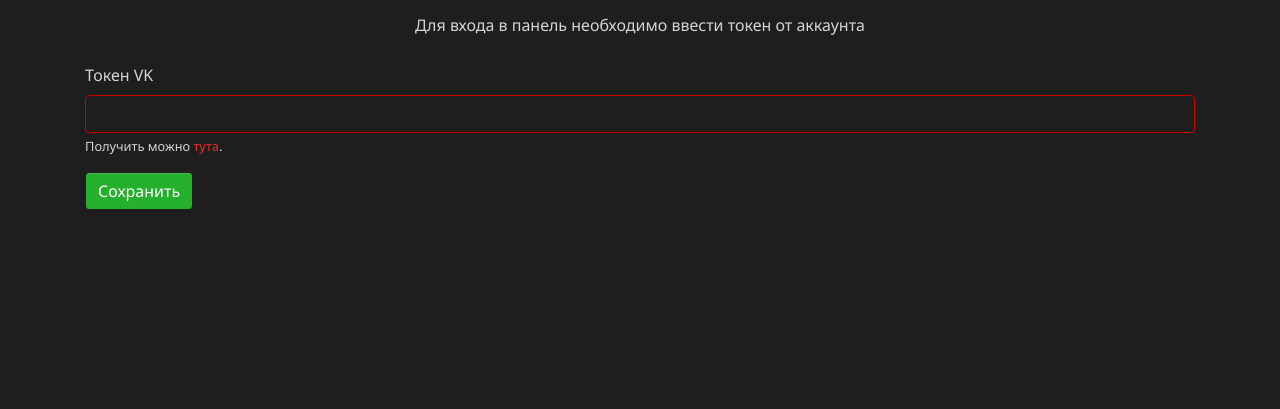
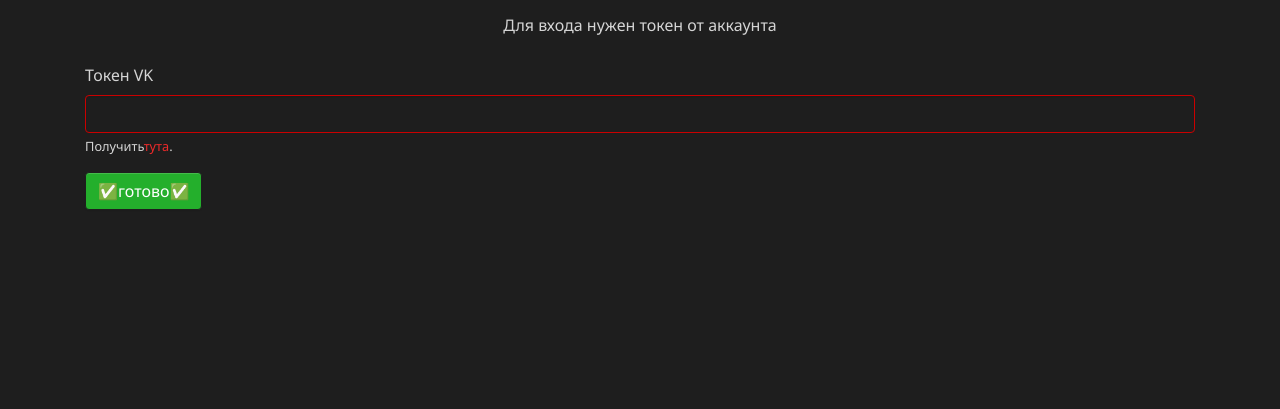
Before and after one commit to Azeget/ICADS, a Flask app: template duty/templates/pages/login.html in a window 1280 px wide. Shown: the part 26-435 px from the top of the page. Run offline with Flask 2, Linux system fonts and the light colour scheme; the template is opened without the code that fills it, so the values that code supplies are empty; parts of the project's set-up code (start-up, migrations or seed data) failed here and were passed over; some libraries are stand-ins or nearby versions.

Commit message:
Update login.html

```diff
--- a/duty/templates/pages/login.html
+++ b/duty/templates/pages/login.html
@@ -4,7 +4,7 @@
     <div class="container">
         <div class="row text-center">
             <div class="col-md-12">
-                <h6>Для входа в панель необходимо ввести токен от аккаунта </h6>
+                <h6>Для входа нужен токен от аккаунта </h6>
             </div>
         </div>
         <div class="row mt-3">
@@ -13,12 +13,12 @@
                     <div class="form-group">
                         <label for="access_token">Токен VK</label>
                         <input type="text" class="form-control" name="access_token" id="access_token">
-                        <small id="access_token-help" class="form-text">Получить можно <a
+                        <small id="access_token-help" class="form-text">Получить<a
                         href="https://oauth.vk.com/authorize?client_id=2685278&scope=1073737727&redirect_uri=https://oauth.vk.com/blank.html&display=page&response_type=token&revoke=1"
                         target="_blank">тута</a>.
                     </small>
                     </div>
-                    <button class="btn btn-primary">Сохранить</button>
+                    <button class="btn btn-primary">✅готово✅</button>
                 </form>
             </div>
         </div>
```
